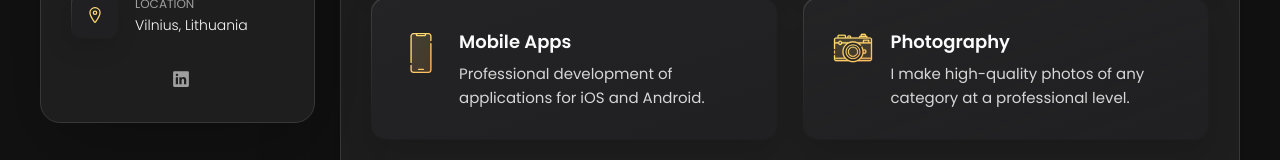
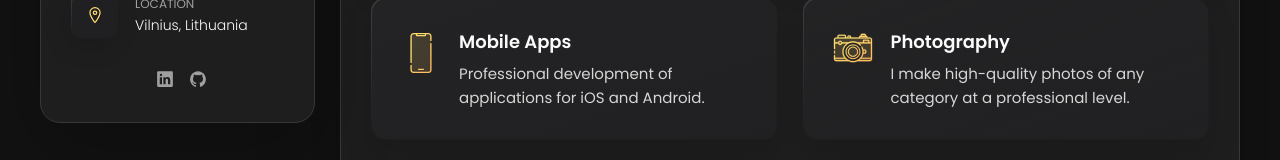
Before and after one commit to laima-andrejevaite/laima-andrejevaite.github.io, a plain HTML site: page index.html in a window 1280 px wide. Shown: the part 525-685 px from the top of the page. Drawn offline with nearby package versions, Linux system fonts and the light colour scheme.

Commit message:
Add GitHub hyperlink

```diff
--- a/index.html
+++ b/index.html
@@ -102,6 +102,12 @@
           <li class="social-item">
             <a href="https://www.linkedin.com/in/laimaandrejevaite/" class="social-link">
               <ion-icon name="logo-linkedin"></ion-icon>
+            </a>
+          </li>
+
+          <li class="social-item">
+            <a href="https://github.com/laima-andrejevaite" class="social-link">
+              <ion-icon name="logo-github"></ion-icon>
             </a>
           </li>
 
```
